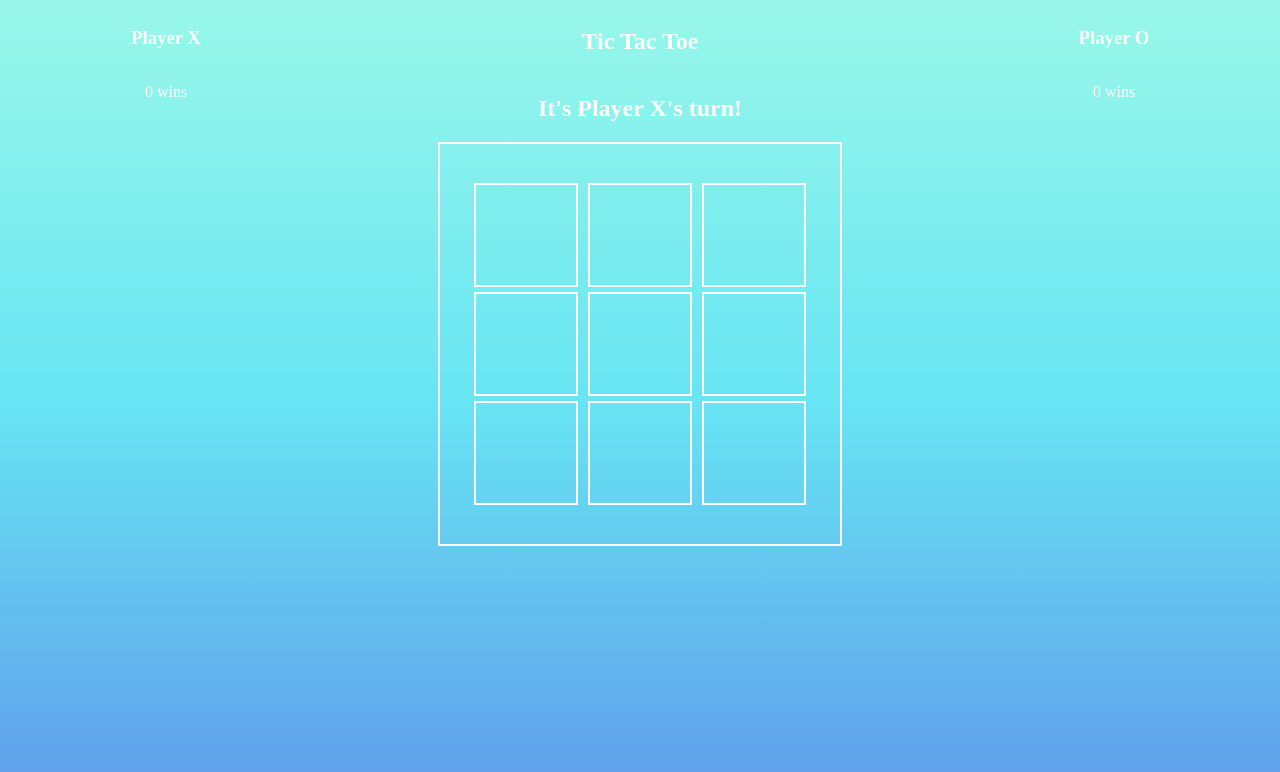
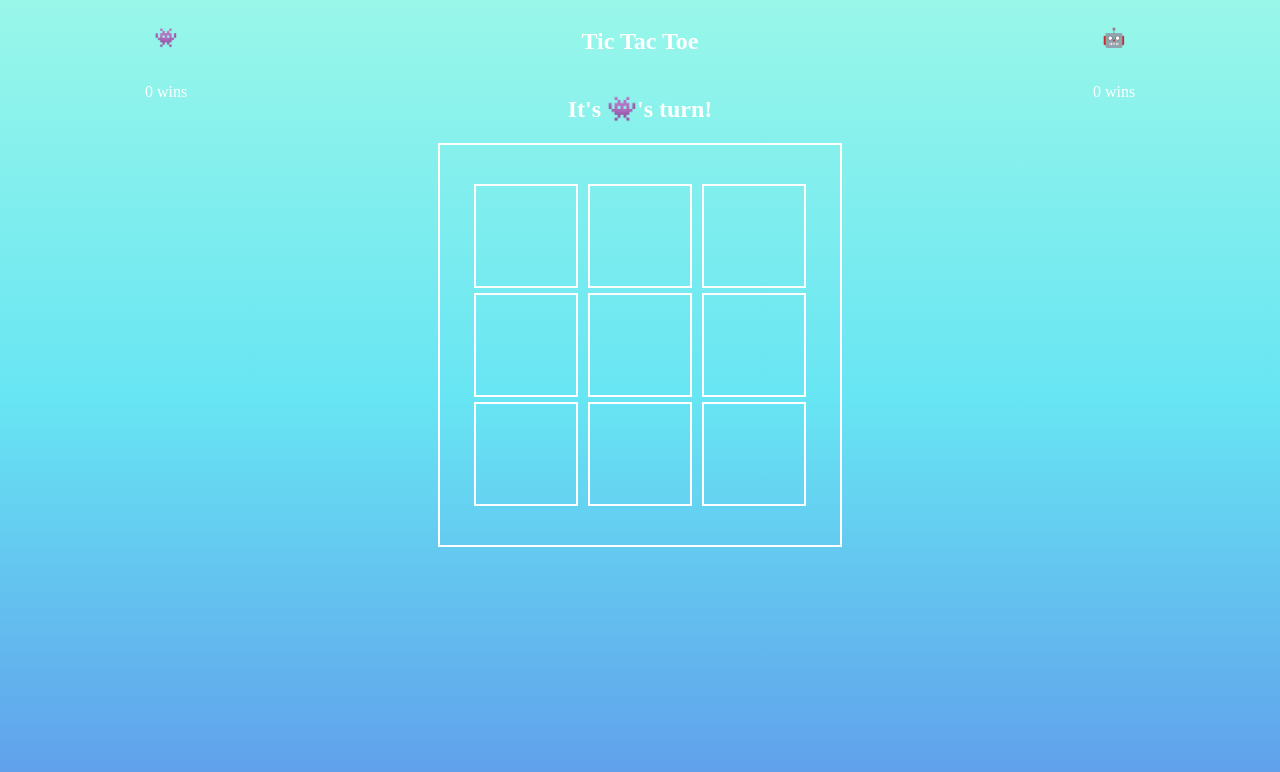
Before and after one commit to kmewrd/tic-tac-toe, a plain HTML site: page index.html in a window 1280 px wide. Drawn offline with Linux system fonts and the light colour scheme.

Commit message:
Add class to h2 and replace player names with emoji tokens

```diff
--- a/index.html
+++ b/index.html
@@ -6,12 +6,12 @@
 <body>
   <main>
     <section class="player-left">
-      <h3>Player X</h3>
+      <h3>👾</h3>
       <p>0 wins</p>
     </section>
     <section class="game">
       <h1>Tic Tac Toe</h1>
-      <h2>It's Player X's turn!</h2>
+      <h2 class="turn-tracker">It's 👾's turn!</h2>
       <div class="game-board">
         <div class="row-1">
           <div class="game-board__square" id="AA"></div>
@@ -31,7 +31,7 @@
       </div>
     </section>
     <section class="player-right">
-      <h3>Player O</h3>
+      <h3>🤖</h3>
       <p>0 wins</p>
     </section>
   </main>
```
